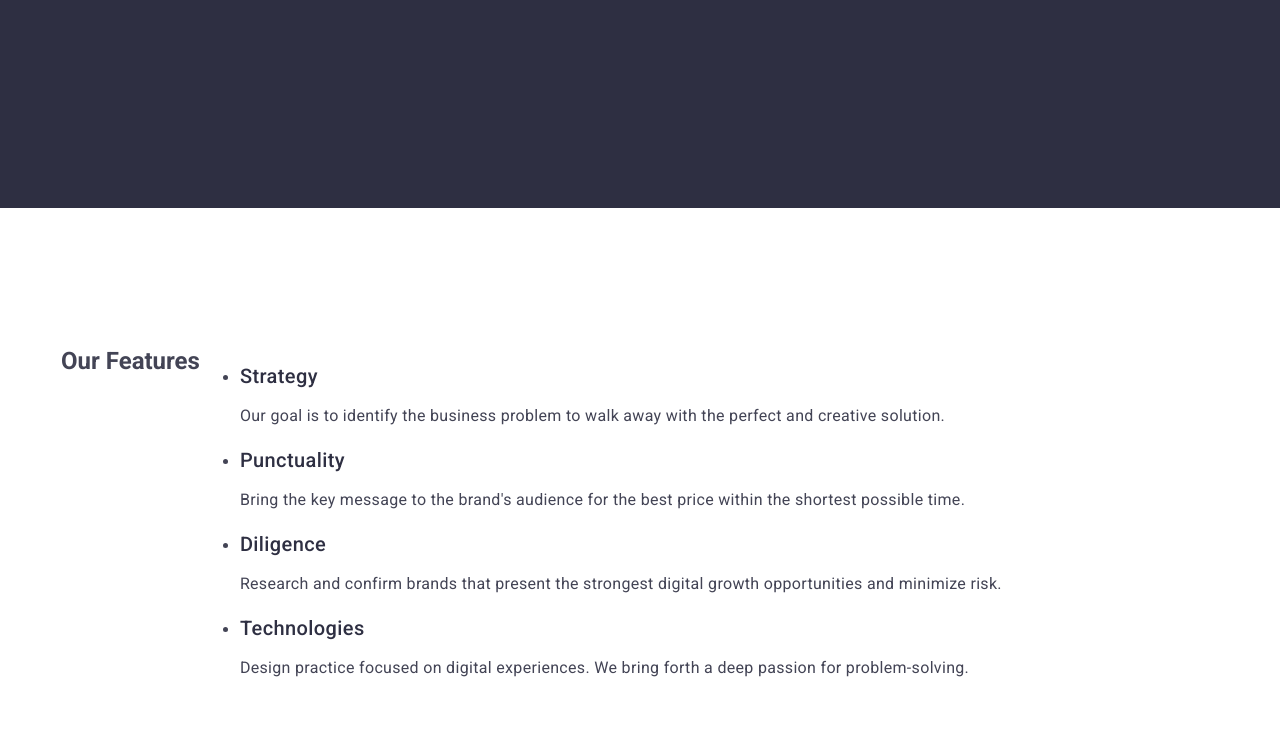
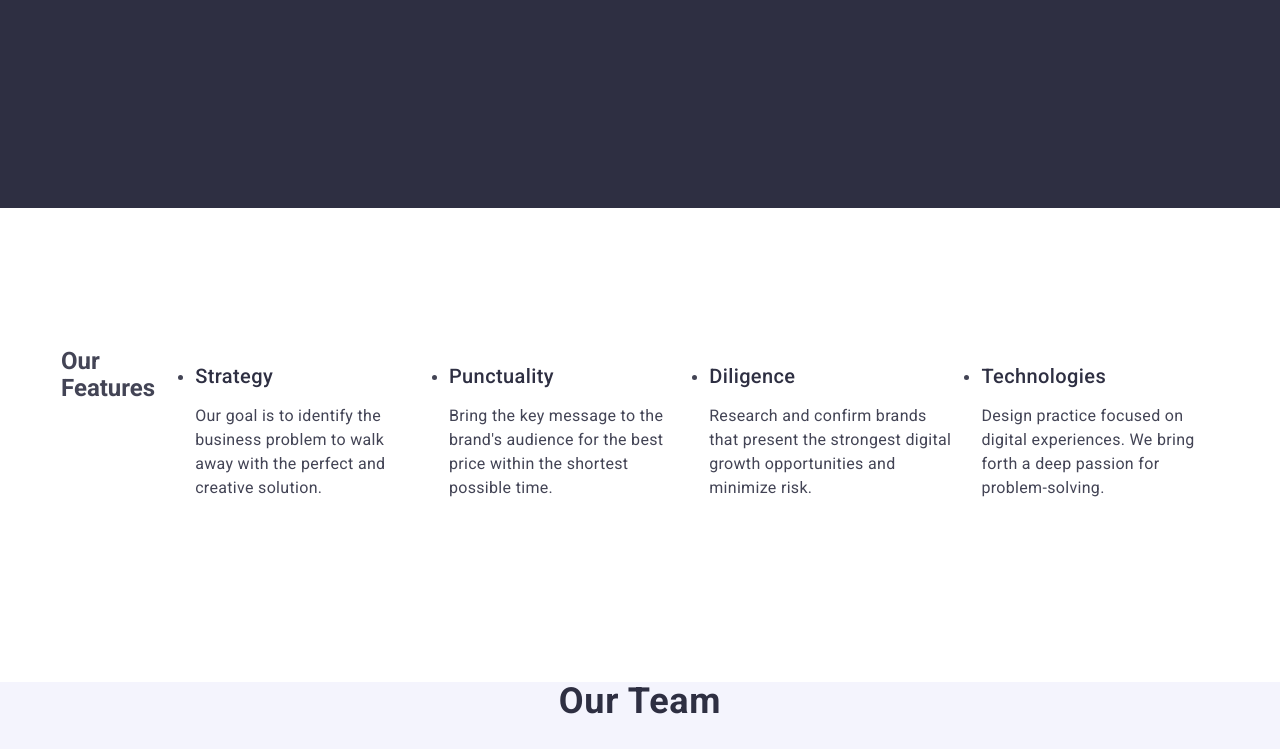
Before and after one commit to CemAtlas/goit-markup-hw-03, a plain HTML site: page index.html in a window 1280 px wide. Shown: the part 420-1169 px from the top of the page. Drawn offline with Linux system fonts and the light colour scheme.

Commit message:
Update style.css

```diff
--- a/css/style.css
+++ b/css/style.css
@@ -159,7 +159,7 @@ body{
     padding-top: 120px;
     padding-bottom: 120px;
 }
-.section-two-div ul{
+.container ul{
     display: flex;
     gap: 24px;
 }
```
